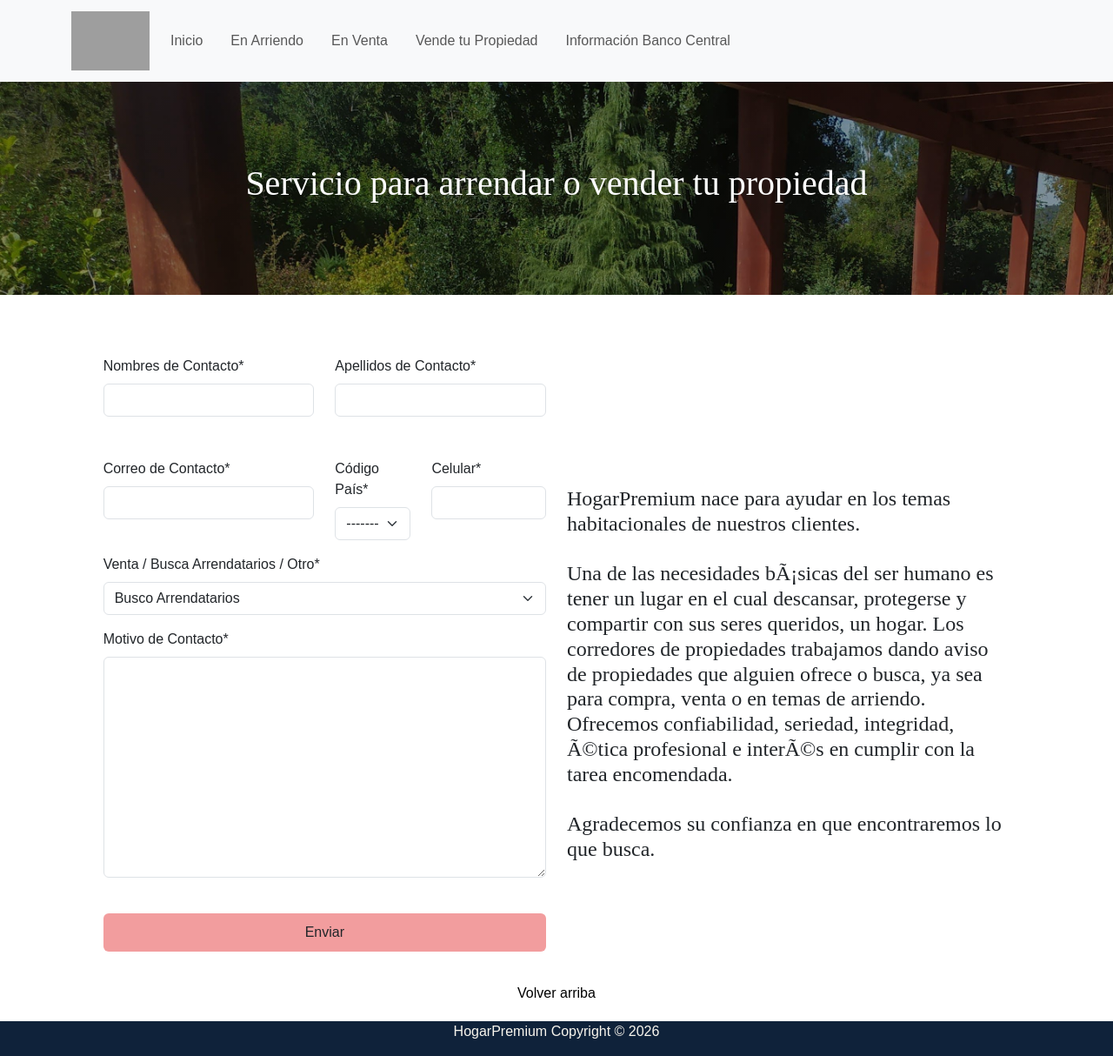
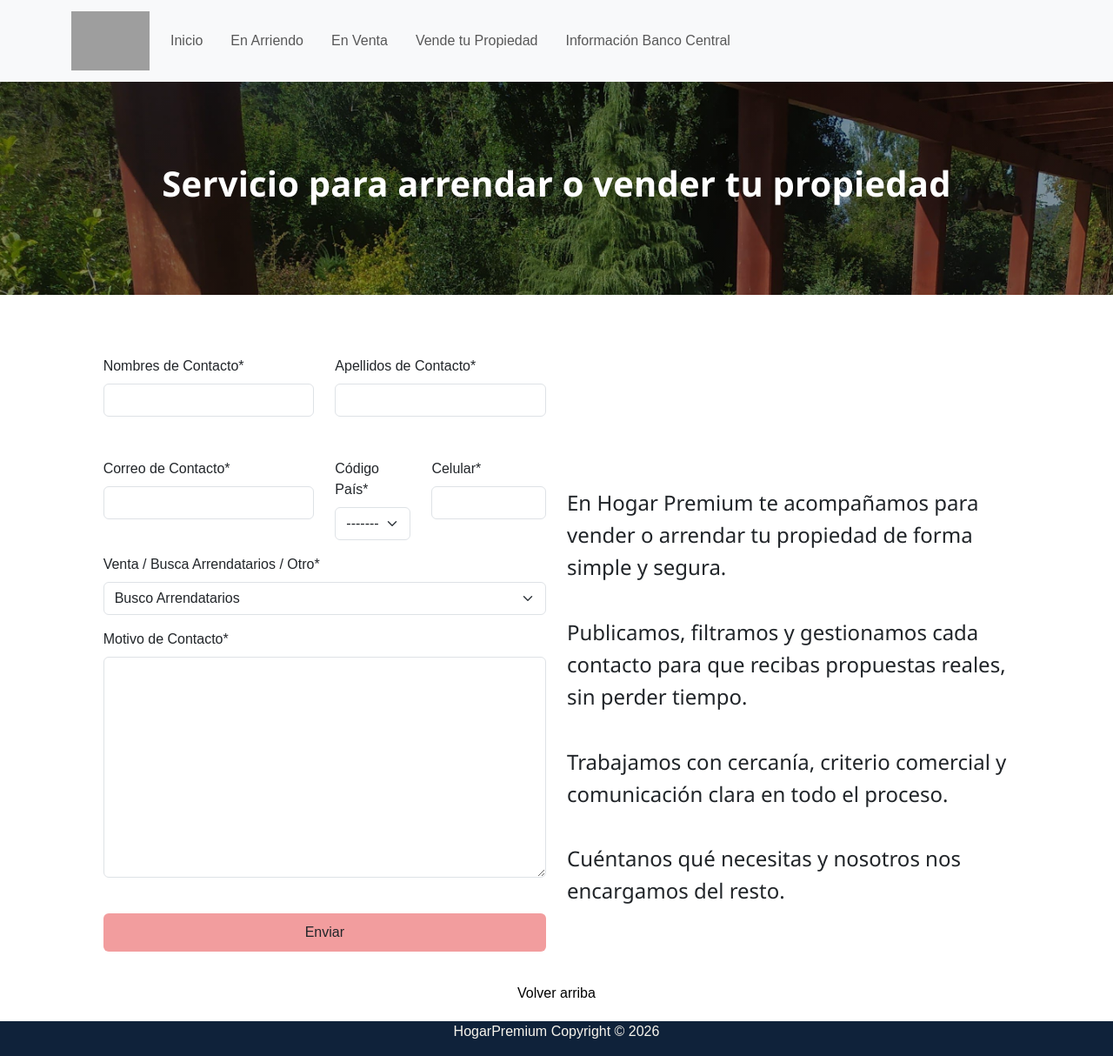
Before and after one commit to Deticaru/HogarPremium, a Django app: page /compra/propiedad in a window 1280 px wide. Shown: the whole page at 87% size. Run offline with Django 5.2, Linux system fonts and the light colour scheme; data comes from the database, SQL or seed files in the repository; some libraries are stand-ins or nearby versions; grey boxes are pictures that could not be loaded.

Commit message:
arreglos visuales

```diff
--- a/inmobiliaria_app/templates/inmobiliaria/compra.html
+++ b/inmobiliaria_app/templates/inmobiliaria/compra.html
@@ -36,12 +36,16 @@
             border-radius: 10px; */
             color: white;
         }
-        h4 {
-        font-family: Times New Roman, sans-serif;
-        }
-        h1 {
-        font-family: Times New Roman, sans-serif;
-        }
+                h4 {
+                    font-family: "Segoe UI", "Helvetica Neue", Arial, sans-serif;
+                    font-weight: 400;
+                    line-height: 1.55;
+                }
+                h1 {
+                    font-family: "Segoe UI", "Helvetica Neue", Arial, sans-serif;
+                    font-weight: 600;
+                    letter-spacing: 0.2px;
+                }
 
 
 
@@ -61,7 +65,7 @@
         </div>
     </div>
 </div>
-<!-- BODY (contacto mÃ¡s informaciÃ³n) -->
+<!-- BODY (contacto más información) -->
 <div class="container-fluid">
     <div class="row" id="body">
         <!-- Espaciado lateral -->
@@ -149,17 +153,17 @@
             </form>
         </div>
 
-        <!-- InformaciÃ³n -->
+        <!-- Información -->
         <div class="col-sm-12 col-md-5">
             <div class="row" id="informacion">
                 <h4>
-                    HogarPremium nace para ayudar en los temas habitacionales de nuestros clientes.
+                    En Hogar Premium te acompañamos para vender o arrendar tu propiedad de forma simple y segura.
                     <br><br>
-                    Una de las necesidades bÃ¡sicas del ser humano es tener un lugar en el cual descansar, protegerse y compartir con sus seres queridos, un hogar.
-                    Los corredores de propiedades trabajamos dando aviso de propiedades que alguien ofrece o busca, ya sea para compra, venta o en temas de arriendo.
-                    Ofrecemos confiabilidad, seriedad, integridad, Ã©tica profesional e interÃ©s en cumplir con la tarea encomendada.
+                    Publicamos, filtramos y gestionamos cada contacto para que recibas propuestas reales, sin perder tiempo.
                     <br><br>
-                    Agradecemos su confianza en que encontraremos lo que busca.
+                    Trabajamos con cercanía, criterio comercial y comunicación clara en todo el proceso.
+                    <br><br>
+                    Cuéntanos qué necesitas y nosotros nos encargamos del resto.
                 </h4>
             </div>
         </div>
```
Also changed, not shown: inmobiliaria_app/templates/inmobiliaria/inicio.html (+5 -5 lines).
